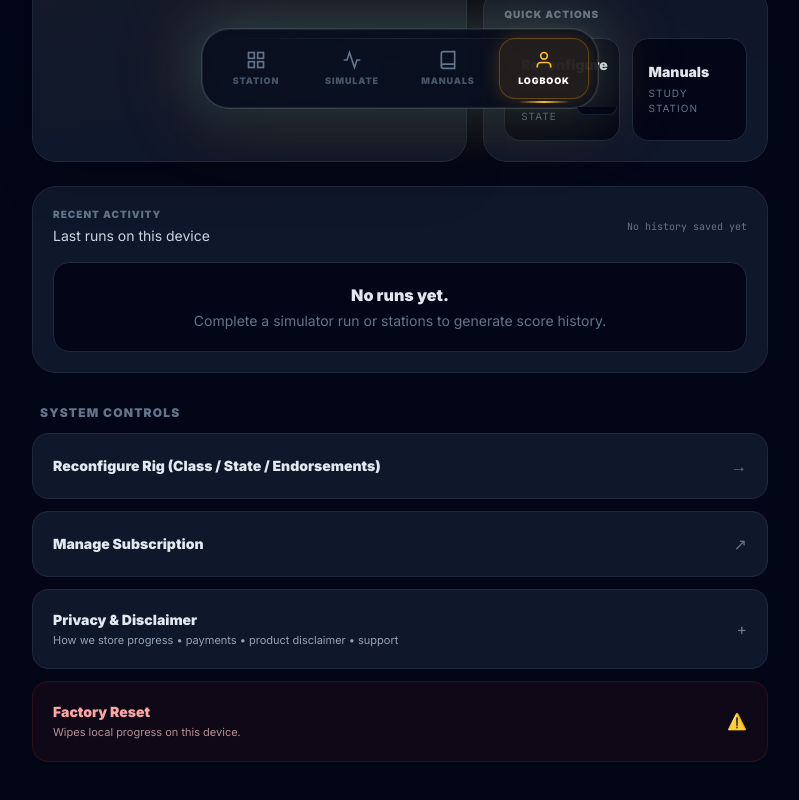
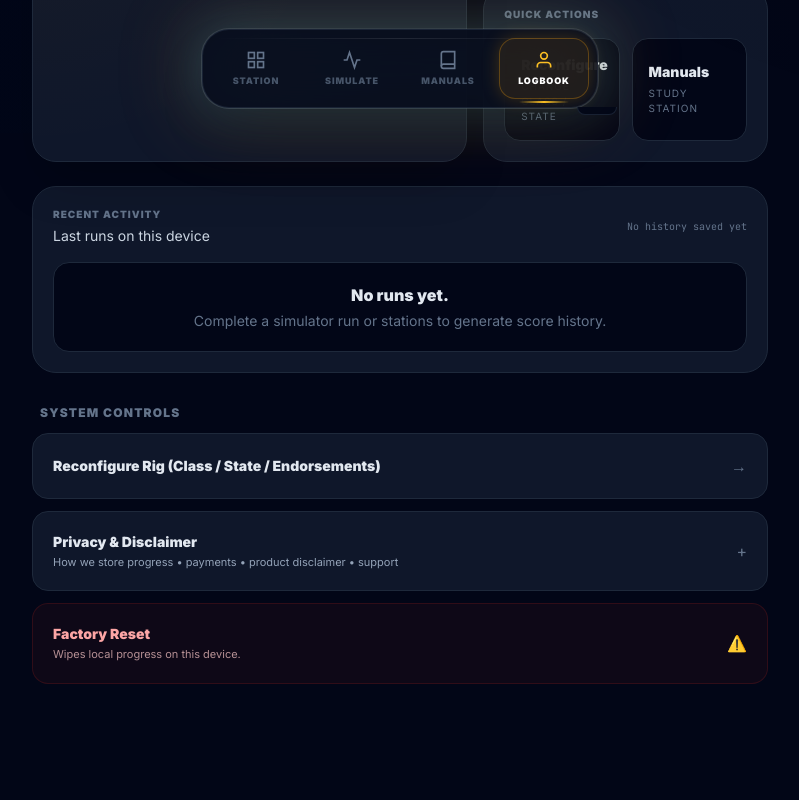
Before and after one commit to ismaelngoie/cdlpracticetest, a Next.js app: page /profile in a window 1280 px wide. Shown: the part 667-1467 px from the top of the page, without its empty margins (240-1039 px from the left). Built offline with nearby package versions, Linux system fonts and the light colour scheme.

Commit message:
Update page.tsx

```diff
--- a/app/profile/page.tsx
+++ b/app/profile/page.tsx
@@ -910,15 +910,6 @@ export default function ProfilePage() {
             <span className="text-slate-500">→</span>
           </button>
 
-          <button
-            onClick={openBillingFlow}
-            disabled={billingBusy}
-            className="w-full flex items-center justify-between p-5 bg-slate-900 border border-slate-800 rounded-2xl hover:bg-slate-800 transition-colors disabled:opacity-60"
-          >
-            <span className="text-sm font-black text-slate-200">Manage Subscription</span>
-            <span className="text-slate-500">↗</span>
-          </button>
-
           {/* Privacy + Disclaimer */}
           <div className="rounded-2xl border border-slate-800 bg-slate-900 overflow-hidden">
             <button
```
